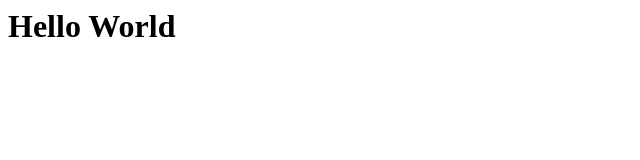
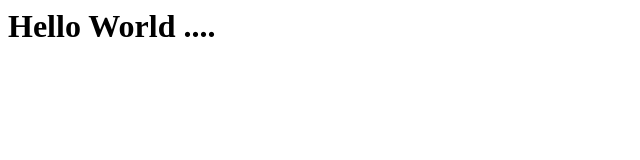
Before and after one commit to nenadstjepanovic/vezba1-, a plain HTML site: page index.html in a window 1280 px wide. Shown: the full height of the page, 0-640 px from the left. Drawn offline with Linux system fonts and the light colour scheme.

Commit message:
Update index.html

```diff
--- a/index.html
+++ b/index.html
@@ -1 +1 @@
-<h1> Hello World </h1>
+<h1> Hello World ....</h1>
```
